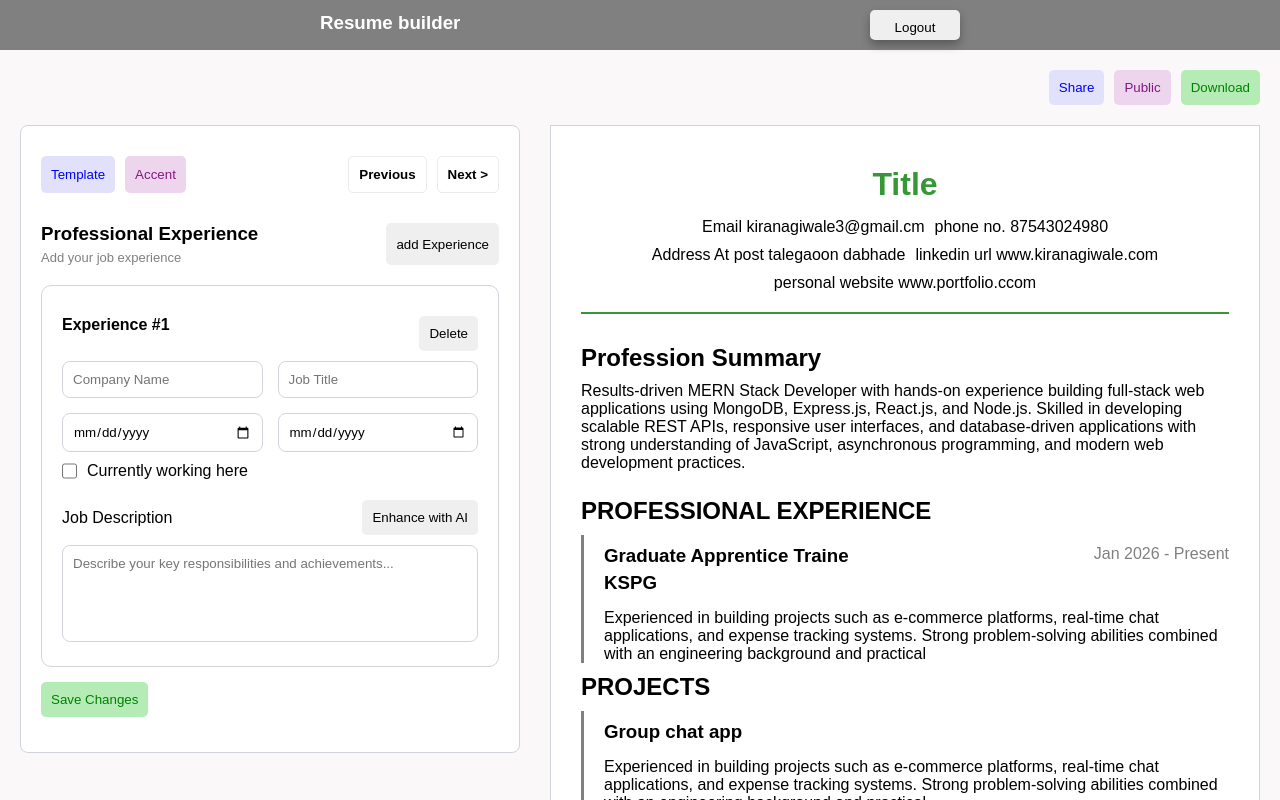
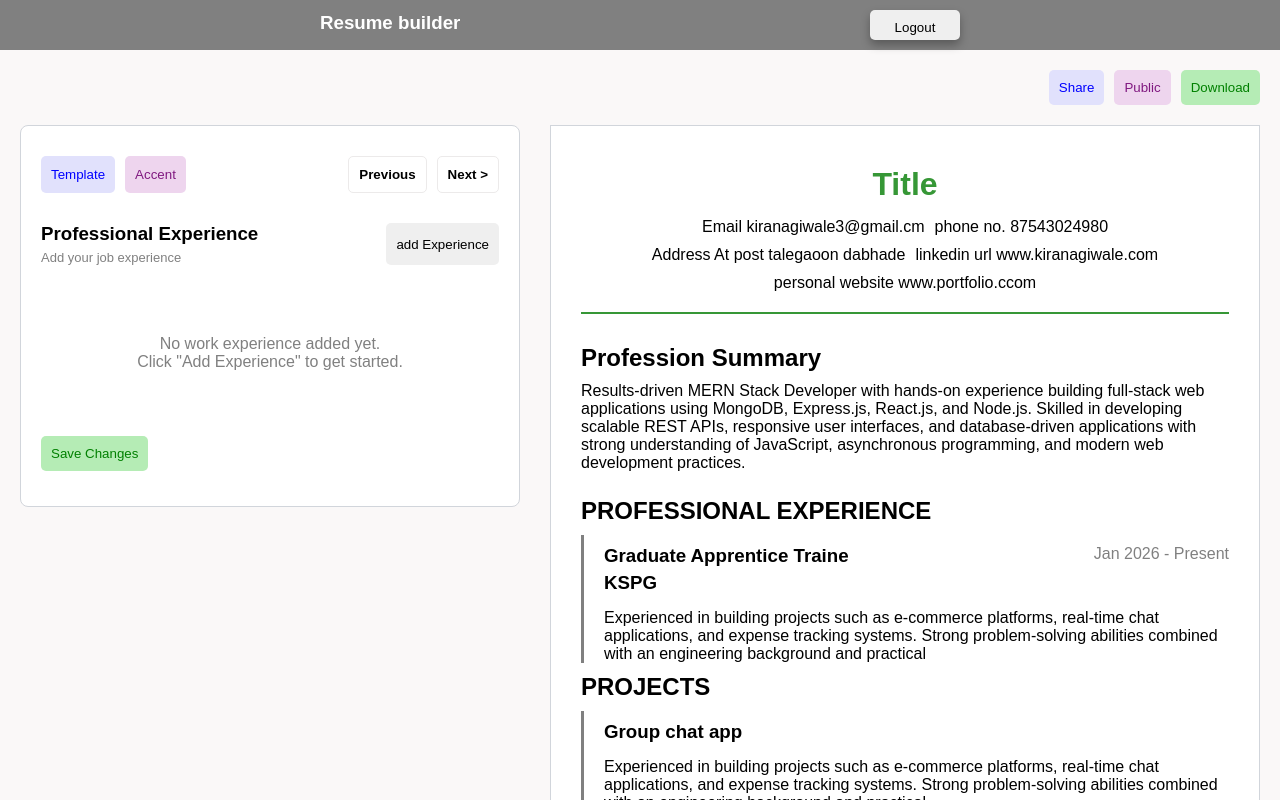
Before and after one commit to Kiran9991/Resume-builder, a React (Vite) app: page / in a window 1280 px wide. Shown: the top 800 px of the page. Built offline with nearby package versions, Linux system fonts and the light colour scheme.

Commit message:
fixing the adding professional form

```diff
--- a/src/components/Resume form contents/Form Title/FormTitle.jsx
+++ b/src/components/Resume form contents/Form Title/FormTitle.jsx
@@ -2,14 +2,14 @@ import React from "react";
 
 import styles from "./FormTitle.module.css";
 
-export default function FormTitle({ title, description, text }) {
+export default function FormTitle({ title, description, text, fun }) {
   return (
     <div className={styles.titleContainer}>
       <div className={styles.formTitle}>
         <h3>{title}</h3>
         <p className={styles.brief}>{description}</p>
       </div>
-      <button>{text}</button>
+      <button onClick={fun}>{text}</button>
     </div>
   );
 }
--- a/src/components/Resume form contents/Professional Experience/Experience Form/ExperienceForm.jsx
+++ b/src/components/Resume form contents/Professional Experience/Experience Form/ExperienceForm.jsx
@@ -2,12 +2,12 @@ import React from 'react';
 
 import styles from './ExperienceForm.module.css';
 
-export default function ExperienceForm() {
+export default function ExperienceForm({ id, deleteId }) {
   return (
     <form className={styles.formContainer}>
       <div className={styles.expFormContainer}>
-        <h4>Experience #1</h4>
-        <button>Delete</button>
+        <h4>Experience #{id}</h4>
+        <button type='button' onClick={() => deleteId(id)}>Delete</button>
       </div>
       <div className={styles.inputContainer}>
         <input type='text' placeholder='Company Name'/>
--- a/src/components/Resume form contents/Professional Experience/ProfessionalExp.jsx
+++ b/src/components/Resume form contents/Professional Experience/ProfessionalExp.jsx
@@ -1,17 +1,51 @@
-import React from 'react'
+import React, { useState } from "react";
 
-import FormTitle from '../Form Title/FormTitle';
-import ExperienceForm from './Experience Form/ExperienceForm';
+import FormTitle from "../Form Title/FormTitle";
+import ExperienceForm from "./Experience Form/ExperienceForm";
+import styles from "./ProfessionalExp.module.css";
 
 export default function ProfessionalExp() {
+  const [experienceForms, setExperienceForms] = useState([]);
+
+  const addExperienceFormHandler = () => {
+    setExperienceForms(prev => {
+      const newId = experienceForms.length > 0 ? experienceForms[experienceForms.length-1].id + 1 : 1;
+      return [...prev, { id: newId }]
+    })
+  };
+
+  const deleteExperienceFormHandler = (id) => {
+    console.log(id)
+    setExperienceForms([...experienceForms.filter((ele) => ele.id != id)]);
+  }
+
+  console.log(typeof experienceForms[0], experienceForms)
+
+  let content = experienceForms.map((ele, idx) => (
+    <ExperienceForm key={idx} id={idx+1}
+    deleteId={deleteExperienceFormHandler}/>
+  ));
+
+  if (experienceForms.length == 0) {
+    content = (
+      <div className={styles.noFormContent}>
+        <p>No work experience added yet.</p>
+        <p>Click "Add Experience" to get started.</p>
+      </div>
+    );
+  }
+
   return (
     <>
       <FormTitle
-      title={'Professional Experience'}
-      description={'Add your job experience'}
-      text={'add Experience'}
+        title={"Professional Experience"}
+        description={"Add your job experience"}
+        text={"add Experience"}
+        fun={addExperienceFormHandler}
       />
-      <ExperienceForm/>
+      <div className={styles.experienceFormContainer}>
+        {content}
+      </div>
     </>
-  )
+  );
 }
--- a/src/components/Resume form contents/Professional Experience/ProfessionalExp.module.css
+++ b/src/components/Resume form contents/Professional Experience/ProfessionalExp.module.css
@@ -0,0 +1,12 @@
+.experienceFormContainer{
+    display: flex;
+    flex-direction: column;
+    gap: 20px;
+}
+
+.noFormContent{
+    padding: 50px;
+    box-sizing: border-box;
+    text-align: center;
+    color: gray;
+}
```
